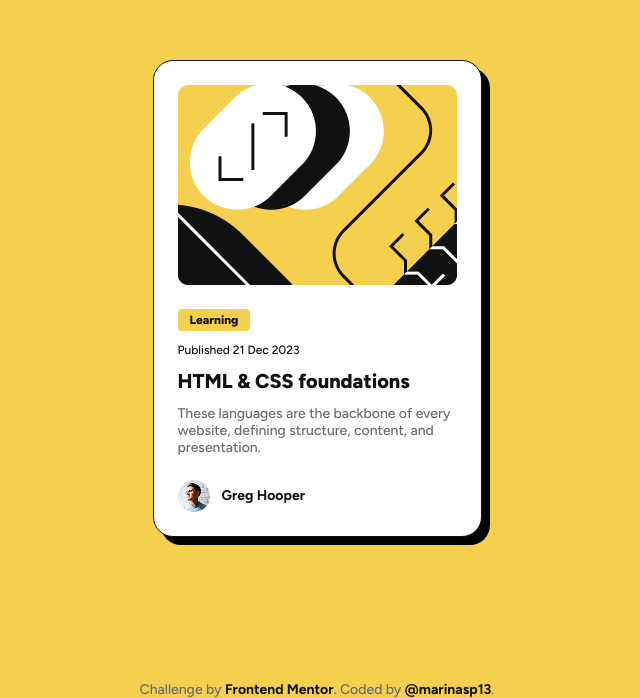
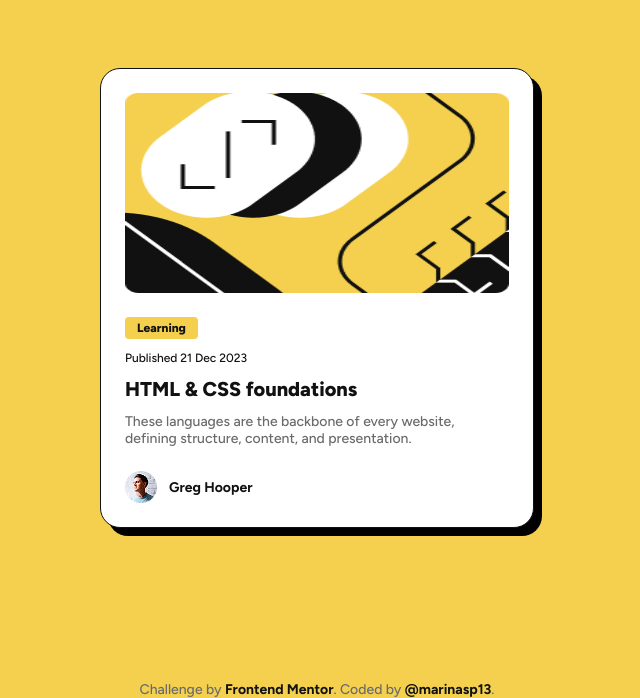
Before and after one commit to marinasp13/blog-card, a plain HTML site: page index.html in a window 1280 px wide. Shown: the part 102-800 px from the top of the page, without its empty margins (323-963 px from the left). Drawn offline with Linux system fonts and the light colour scheme.

Commit message:
adicionando responsivo

```diff
--- a/styles.css
+++ b/styles.css
@@ -101,7 +101,22 @@ footer {
 }
 
 @media (min-width: 768px){
+    .container{
+        width: 24rem;
+    }
+
+    .banner{
+        width: 100%;
+    }
+
     .footer_container {
         width: 100vw;
     }
 }
+
+@media (min-width: 1024px){
+    .titulo:hover {
+        color: var(--amarelo);
+        cursor: pointer;
+    }
+}
```
